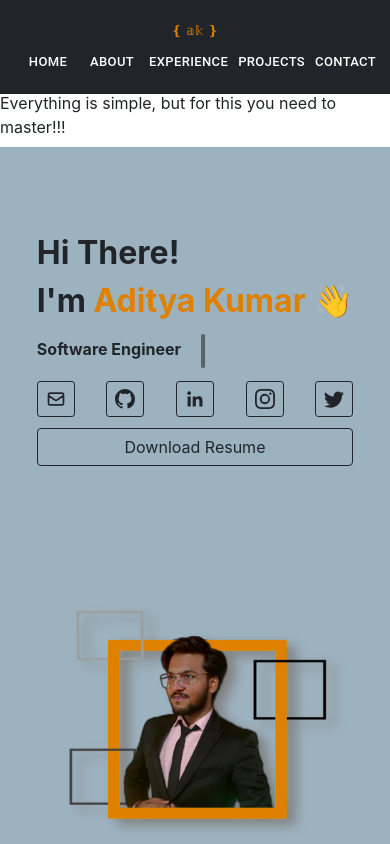
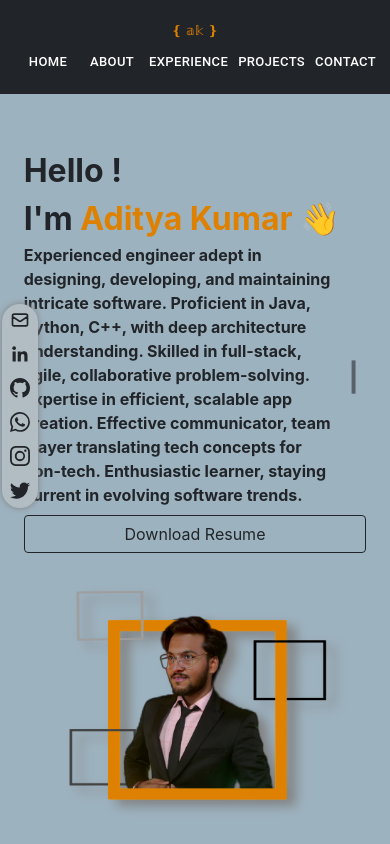
Before and after one commit to adityak7317/portfolio, a React (Create React App) app: page / in a window 390 px wide. Shown: the top 844 px of the page. Built offline with nearby package versions, Linux system fonts and the light colour scheme.

Commit message:
worked on sidelinks and homenew...adi 31aug23

```diff
--- a/src/App.css
+++ b/src/App.css
@@ -2,35 +2,6 @@
 /* .SpaceBWNavAndCom {
   padding: 2.5%;
 } */
-
-/* extra wide */
-@media only screen and (max-width: 2080px) {
-  .SpaceBWNavAndCom {
-    padding: 2.3%;
-  }
-}
-/* desktop */
-@media only screen and (max-width: 1080px) {
-  .SpaceBWNavAndCom {
-    padding: 3%;
-  }
-}
-
-/* .SpaceBWNavAndCom {
-  padding: 6%;
-} */
-/* tab */
-@media only screen and (max-width: 720px) {
-  .SpaceBWNavAndCom {
-    padding: 6.5%;
-  }
-}
-/* smartphone */
-@media only screen and (max-width: 480px) {
-  .SpaceBWNavAndCom {
-    padding: 10.7%;
-  }
-}
 
 /* Home................... */
 
@@ -122,3 +93,71 @@ li {
     opacity: 0;
   }
 }
+.testing {
+  position: absolute;
+  top: 62%;
+  left: 50%;
+  transform: translate(-50%, -50%);
+  color: rgb(222 129 0);
+  font-size: xxx-large;
+  font-weight: 900;
+}
+.testing2 {
+  -webkit-text-stroke: 3px rgb(0, 0, 0);
+  color: transparent;
+}
+
+.sideContactList {
+  position: absolute;
+  left: 0.5%;
+  top: 50%;
+  max-width: min-content;
+}
+.BTNStyling {
+  background-color: #b2bcc3;
+  box-sizing: border-box;
+  box-shadow: 0px 0px 6px gray;
+  border-radius: 18px;
+}
+/* extra wide */
+@media only screen and (max-width: 2080px) {
+  .SpaceBWNavAndCom {
+    padding: 2.3%;
+  }
+  .sideContactList {
+    top: 30%;
+  }
+}
+/* desktop */
+@media only screen and (max-width: 1080px) {
+  .SpaceBWNavAndCom {
+    padding: 3%;
+  }
+  .sideContactList {
+    top: 30%;
+  }
+}
+
+/* media query */
+
+/* .SpaceBWNavAndCom {
+  padding: 6%;
+} */
+/* tab */
+@media only screen and (max-width: 720px) {
+  .SpaceBWNavAndCom {
+    padding: 6.5%;
+  }
+  .sideContactList {
+    top: 36%;
+  }
+}
+/* smartphone */
+@media only screen and (max-width: 480px) {
+  .SpaceBWNavAndCom {
+    padding: 10.7%;
+  }
+  .sideContactList {
+    top: 36%;
+  }
+}
--- a/src/App.js
+++ b/src/App.js
@@ -13,10 +13,13 @@ import { ToastContainer, toast } from "react-toastify";
 import "react-toastify/dist/ReactToastify.css";
 
 import { BsFillArrowUpCircleFill } from "react-icons/bs";
+import HomeNew from "./components/HomeNew/HomeNew";
+import SideLinks from "./components/SideLinks/SideLinks";
 
 export default function App() {
   const style = {
     components: {
+      minHeight: "100vh",
       padding: "3%",
       backgroundColor: "#DDE6ED",
       width: "100%",
@@ -87,7 +90,7 @@ export default function App() {
         <div className="SpaceBWNavAndCom"></div>
         {/* </div> */}
         <div ref={homeRef}>
-          <div
+          {/* <div
             className="d-flex flex-column justify-content-center align-items-center"
             // style={{}}
           >
@@ -96,9 +99,11 @@ export default function App() {
               Everything is simple, but for this you need to master!!!
             </span>
             <span className="p-1"></span>
-          </div>
+          </div> */}
 
           <div style={{ ...style.components, backgroundColor: "#9DB2BF" }}>
+            {/* <HomeNew /> */}
+
             <Home />
           </div>
         </div>
@@ -153,6 +158,18 @@ export default function App() {
           )}
         </div>
       </div>
+
+      <div
+        className="sideContactList BTNStyling"
+        // style={{
+        //   position: "absolute",
+        //   top: "30%",
+        //   left: "0%",
+        //   width: "min-content",
+        // }}
+      >
+        <SideLinks />
+      </div>
     </>
   );
 }
--- a/src/Components/Home/Home.jsx
+++ b/src/Components/Home/Home.jsx
@@ -7,10 +7,45 @@ import { BsGithub } from "react-icons/bs";
 import { BsInstagram } from "react-icons/bs";
 import { BsTwitter } from "react-icons/bs";
 import { HiOutlineMail } from "react-icons/hi";
+import { BsWhatsapp } from "react-icons/bs";
 // import { FaBeer } from 'react-icons/fa';
 
 import aditya_resume from "../../asset/aditya_resume.pdf";
 import { ToastContainer, toast } from "react-toastify";
+
+const contactLinks = [
+  {
+    name: "Mail",
+    logo: <HiOutlineMail />,
+    link: "mailto: who.adityak@gmail.com",
+  },
+  {
+    name: "Linkedin",
+    logo: <BiLogoLinkedin />,
+    link: "https://www.linkedin.com/in/adityak7317/",
+  },
+  {
+    name: "Github",
+    logo: <BsGithub />,
+    link: "https://github.com/adityak7317",
+  },
+  {
+    name: "Whatsapp",
+    logo: <BsWhatsapp />,
+    link: "https://twitter.com/adityak7317",
+  },
+  {
+    name: "Instagram",
+    logo: <BsInstagram />,
+    link: "https://www.instagram.com/adityak7317/",
+  },
+
+  {
+    name: "Twitter",
+    logo: <BsTwitter />,
+    link: "https://twitter.com/adityak7317",
+  },
+];
 
 export default function Home() {
   const handleResumeDownload = () => {
@@ -27,7 +62,7 @@ export default function Home() {
         <div
           className="col-md-6"
           style={{
-            minHeight: "45vh",
+            // minHeight: "45vh",
             display: "flex",
             justifyContent: "center",
             alignItems: "center",
@@ -37,68 +72,31 @@ export default function Home() {
         >
           <div>
             <div style={{ display: "flex", flexDirection: "column" }}>
-              <span>Hi There!</span>
+              <span>Hello !</span>
               <span>
                 I'm <span className="highlightText">Aditya Kumar 👋</span>
               </span>
             </div>
             <span className="d-flex align-items-center">
-              <span style={{ fontSize: "initial" }}>Software Engineer</span>
+              <span style={{ fontSize: "initial" }}>
+                Experienced engineer adept in designing, developing, and
+                maintaining intricate software. Proficient in Java, Python, C++,
+                with deep architecture understanding. Skilled in full-stack,
+                agile, collaborative problem-solving. Expertise in efficient,
+                scalable app creation. Effective communicator, team player
+                translating tech concepts for non-tech. Enthusiastic learner,
+                staying current in evolving software trends.
+              </span>
               <span className="blinkingText">&nbsp;&#x2758;</span>
             </span>
-            <div className="row">
-              <div className="col-md-8">
-                <div className="d-flex flex-col justify-content-between">
-                  <a href="mailto: who.adityak@gmail.com">
-                    <button
-                      type="button"
-                      className="btn btn-outline-dark btn-sm fs-5 pt-0 homeBTN"
-                    >
-                      <HiOutlineMail />
-                    </button>
-                  </a>
-
-                  <a href="https://github.com/adityak7317">
-                    <button
-                      type="button"
-                      className="btn btn-outline-dark btn-sm fs-5 pt-0 homeBTN"
-                    >
-                      <BsGithub />
-                    </button>
-                  </a>
-                  <a href="https://www.linkedin.com/in/adityak7317/">
-                    <button
-                      type="button"
-                      className="btn btn-outline-dark btn-sm fs-5 pt-0 homeBTN"
-                    >
-                      <BiLogoLinkedin />
-                    </button>
-                  </a>
-                  <a href="https://www.instagram.com/adityak7317/">
-                    <button
-                      type="button"
-                      className="btn btn-outline-dark btn-sm fs-5 pt-0 homeBTN"
-                    >
-                      <BsInstagram />
-                    </button>
-                  </a>
-                  <a href="https://twitter.com/adityak7317">
-                    <button
-                      type="button"
-                      className="btn btn-outline-dark btn-sm fs-5 pt-0 homeBTN"
-                    >
-                      <BsTwitter />
-                    </button>
-                  </a>
-                </div>
-              </div>
-            </div>
 
             <div className="row">
-              <div className="col-md-8">
+              <div className="col-md-9">
                 <button
                   type="button"
-                  className="btn btn-outline-dark homeBTN"
+                  className="btn btn-outline-dark homeBTN
+                  "
+                  // BTNStyling
                   style={{ width: "100%" }}
                   onClick={handleResumeDownload}
                 >
@@ -112,7 +110,7 @@ export default function Home() {
         <div
           className="col-md-6"
           style={{
-            minHeight: "45vh",
+            // minHeight: "45vh",
             display: "flex",
             justifyContent: "center",
             alignItems: "center",
@@ -142,3 +140,20 @@ export default function Home() {
     </>
   );
 }
+
+//  {/* <div className="row">
+//               <div className="col-md-10">
+//                 <div className="d-flex flex-col justify-content-between">
+//                   {contactLinks.map((val, key) => (
+//                     <a href={val.link}>
+//                       <button
+//                         type="button"
+//                         className="btn btn-outline-dark btn-sm fs-5 pt-0 homeBTN"
+//                       >
+//                         {val.logo}
+//                       </button>
+//                     </a>
+//                   ))}
+//                 </div>
+//               </div>
+//             </div> */}
--- /dev/null
+++ b/src/Components/HomeNew/HomeNew.jsx
@@ -0,0 +1,33 @@
+import React from "react";
+
+import newPhoto from "../../static/newPhoto.png";
+
+export default function HomeNew() {
+  return (
+    <>
+      <img
+        src={newPhoto}
+        alt="photo...here"
+        style={{ width: "28%", top: "9%", position: "absolute", zIndex: "1" }}
+      />
+      {/* <div
+        style={{
+          position: "absolute",
+          top: "50%",
+          left: "50%",
+          transform: "translate(-50%, -50%)",
+          display: "flex",
+          justifyContent: "center",
+          alignItems: "center",
+        }}
+      >
+      </div> */}
+      <span className="testing testing1" style={{ zIndex: "0" }}>
+        ADITYA KUMAR
+      </span>
+      <span className="testing testing2" style={{ zIndex: "2" }}>
+        ADITYA KUMAR
+      </span>
+    </>
+  );
+}
--- a/src/Components/Navbar/Navbar.jsx
+++ b/src/Components/Navbar/Navbar.jsx
@@ -31,7 +31,6 @@ export default function Navbar(props) {
           <div className="col-md-6">
             <div className="m-0 p-0 col d-flex justify-content-around">
               <li>
-                {" "}
                 <Button
                   size="small"
                   className="text-white"
@@ -43,7 +42,6 @@ export default function Navbar(props) {
                 </Button>
               </li>
               <li>
-                {" "}
                 <Button
                   size="small"
                   className="text-white"
@@ -55,7 +53,6 @@ export default function Navbar(props) {
                 </Button>
               </li>
               <li>
-                {" "}
                 <Button
                   size="small"
                   className="text-white"
@@ -67,7 +64,6 @@ export default function Navbar(props) {
                 </Button>
               </li>
               <li>
-                {" "}
                 <Button
                   size="small"
                   className="text-white"
@@ -79,7 +75,6 @@ export default function Navbar(props) {
                 </Button>
               </li>
               <li>
-                {" "}
                 <Button
                   size="small"
                   className="text-white"
--- /dev/null
+++ b/src/Components/SideLinks/SideLinks.jsx
@@ -0,0 +1,62 @@
+import React from "react";
+
+import { BiLogoLinkedin } from "react-icons/bi";
+import { BsGithub } from "react-icons/bs";
+import { BsInstagram } from "react-icons/bs";
+import { BsTwitter } from "react-icons/bs";
+import { HiOutlineMail } from "react-icons/hi";
+import { BsWhatsapp } from "react-icons/bs";
+// import { FaBeer } from 'react-icons/fa';
+
+const contactLinks = [
+  {
+    name: "Mail",
+    logo: <HiOutlineMail />,
+    link: "mailto: who.adityak@gmail.com",
+  },
+  {
+    name: "Linkedin",
+    logo: <BiLogoLinkedin />,
+    link: "https://www.linkedin.com/in/adityak7317/",
+  },
+  {
+    name: "Github",
+    logo: <BsGithub />,
+    link: "https://github.com/adityak7317",
+  },
+  {
+    name: "Whatsapp",
+    logo: <BsWhatsapp />,
+    link: "https://twitter.com/adityak7317",
+  },
+  {
+    name: "Instagram",
+    logo: <BsInstagram />,
+    link: "https://www.instagram.com/adityak7317/",
+  },
+
+  {
+    name: "Twitter",
+    logo: <BsTwitter />,
+    link: "https://twitter.com/adityak7317",
+  },
+];
+
+export default function SideLinks() {
+  return (
+    <>
+      <div className="row">
+        {contactLinks.map((val, key) => (
+          <a href={val.link}>
+            <button
+              type="button"
+              className="btn btn-outline-dark rounded-circle border-0 btn-sm fs-5 pt-0 homeBTN"
+            >
+              {val.logo}
+            </button>
+          </a>
+        ))}
+      </div>
+    </>
+  );
+}
```
Also changed, not shown: src/Components/About/About.jsx (+2 -5 lines), src/static/newPhoto.png (added).
